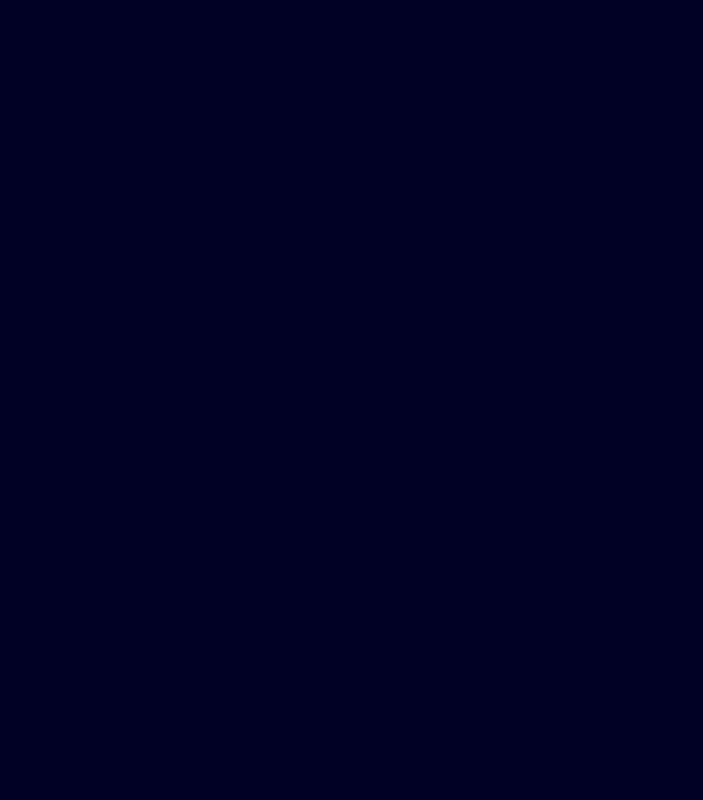
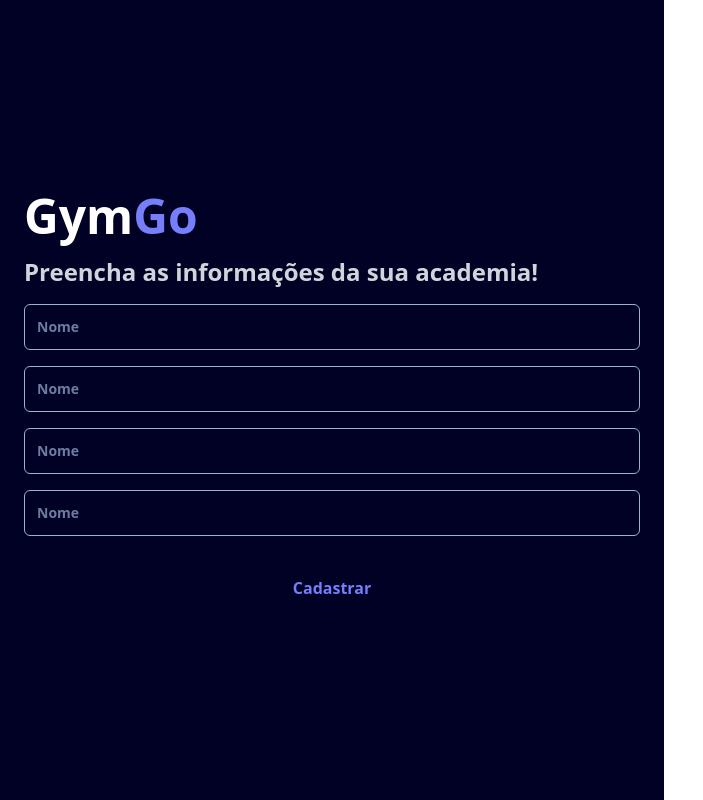
Before and after one commit to eduardo1199/gym-go, a Next.js app: page /register/complement/manager in a window 1280 px wide. Shown: the whole page, without its empty margins (0-703 px from the left). Built offline with nearby package versions, Linux system fonts and the light colour scheme.

Commit message:
feat: page register manager

```diff
--- a/src/pages/register/complement/manager/index.tsx
+++ b/src/pages/register/complement/manager/index.tsx
@@ -1,3 +1,52 @@
+import { Button } from 'components/Button'
+import { Input } from 'components/Input'
+
 export default function ComplementRegisterManager() {
-  return <div className="w-full h-screen bg-primary-blue"></div>
+  return (
+    <div className="w-full h-screen bg-primary-blue">
+      <div className="bg-primary-blue flex h-full">
+        <div className="flex flex-1 justify-center items-start flex-col p-6 gap-4">
+          <strong className="text-5xl font-bold text-white animate-visible">
+            Gym<span className="text-primary-purple">Go</span>
+          </strong>
+
+          <span className="text-gray-300 font-bold text-2xl">
+            Preencha as informações da sua academia!
+          </span>
+
+          <form action="" className="flex flex-col gap-4 w-full">
+            <Input.Root
+              placeholder="Nome"
+              className="bg-transparent text-white"
+            >
+              <Input.Error />
+            </Input.Root>
+            <Input.Root
+              placeholder="Nome"
+              className="bg-transparent text-white"
+            >
+              <Input.Error />
+            </Input.Root>
+            <Input.Root
+              placeholder="Nome"
+              className="bg-transparent text-white"
+            >
+              <Input.Error />
+            </Input.Root>
+            <Input.Root
+              placeholder="Nome"
+              className="bg-transparent text-white"
+            >
+              <Input.Error />
+            </Input.Root>
+
+            <Button.Primary className="mt-4">Cadastrar</Button.Primary>
+          </form>
+        </div>
+        <div className="bg-white w-[50%] flex flex-1 h-full">
+          <span className="text-white">Mapa</span>
+        </div>
+      </div>
+    </div>
+  )
 }
```
